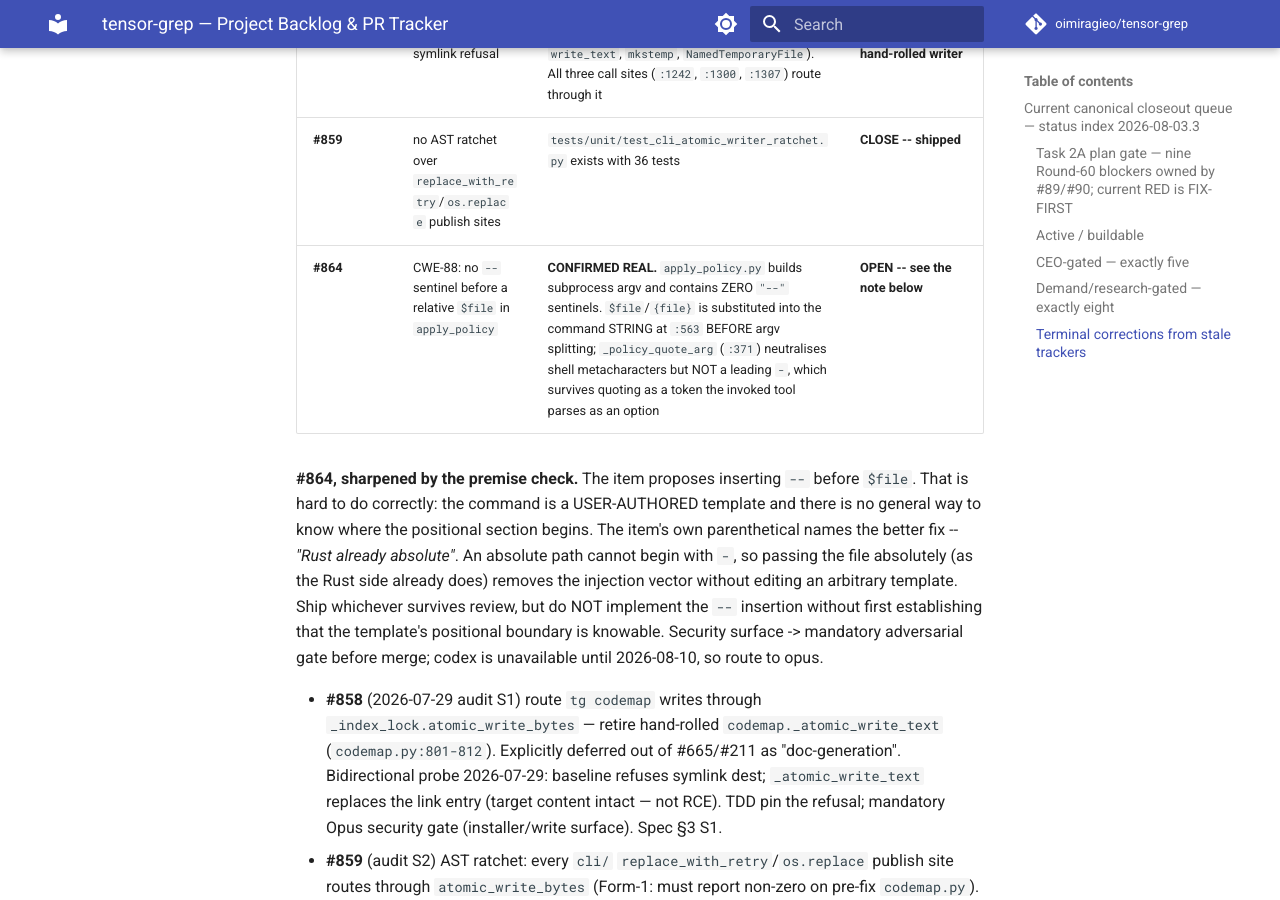
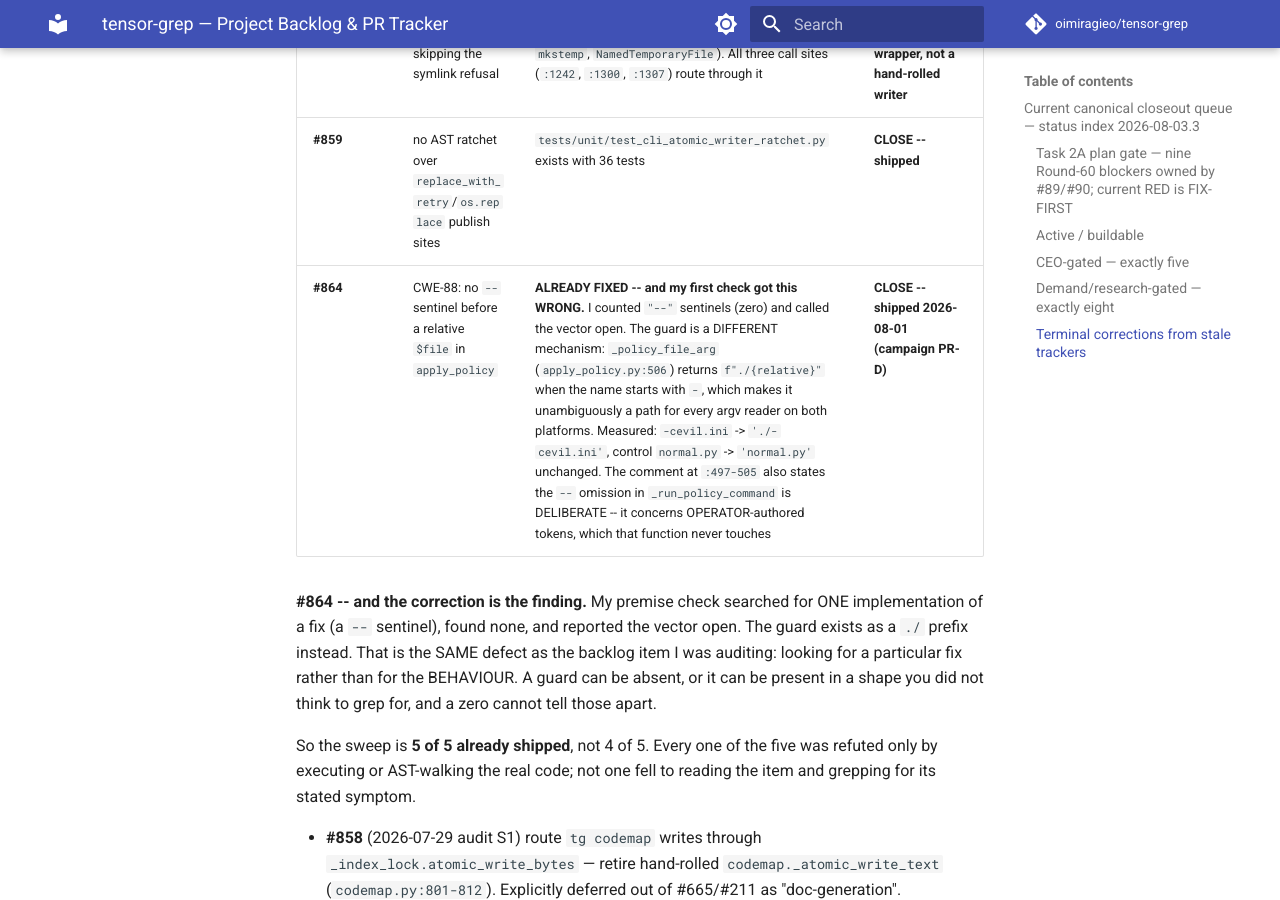
Before and after one commit to oimiragieo/tensor-grep, an MkDocs documentation site: the page built from docs/BACKLOG.md, in a window 1280 px wide and 900 px high, scrolled down 59143 px. Built offline with MkDocs 1.6.1 and Material for MkDocs 9.7.7, drawn with Linux system fonts in a browser that asks for light colours; comment, search, counter and statistics services are not loaded.

Commit message:
docs: correct #864 -- it is already fixed, and my check looked for the wrong shape
Self-correction to the commit before this one. The sweep is 5 of 5 already
shipped, not 4 of 5.

I reported #864 (CWE-88 flag injection via $file) as CONFIRMED REAL on the
evidence that apply_policy.py contains ZERO "--" sentinels. That is true and
it is not the question. The guard exists as a DIFFERENT mechanism:

  _policy_file_arg (apply_policy.py:506)
      return f"./{relative}" if relative.startswith("-") else relative

A "./" prefix makes the token unambiguously a path for every argv reader on
both platforms. Measured, bidirectionally, before writing this:

  "-cevil.ini"  -> "./-cevil.ini"    leading dash neutralised
  "normal.py"   -> "normal.py"       control unchanged, guard does not over-fire

The comment at :497-505 also states that the "--" omission in
_run_policy_command is DELIBERATE: it concerns OPERATOR-authored tokens,
which that function never touches. So the absence I measured was the
documented design, not a gap.

THE CORRECTION IS THE FINDING. My check searched for ONE implementation of a
fix, found none, and reported the vector open -- the same defect as the
backlog item I was auditing. A guard can be absent, or present in a shape you
did not think to grep for, and a zero cannot tell those apart. This is the
third time today a substring-shaped check produced a confident wrong answer
(the others: grep matching a test NAME rather than an import, and grep
matching a fix's own leftover wrapper name in codemap.py).

Not one of the five items fell to reading the item and grepping for its
stated symptom. Every refutation required executing or AST-walking the real
code.

Gates: 118 passed across backlog-tracker truth, public-docs governance, and
docs coverage.

```diff
--- a/docs/BACKLOG.md
+++ b/docs/BACKLOG.md
@@ -1476,16 +1476,17 @@ resolving citations, so anchor-checking cannot catch it -- only reproducing the
 | **#865** | `--ltl` missing from rust_core, would clap-reject | present in `SEARCH_PYTHON_PASSTHROUGH_FLAGS` at `rust_core/src/main.rs:322` with an explaining comment at `:319` AND a parity test `search_format_python_passthrough_args_routes_ltl_flag_to_python` at `:4484`. The item's stated evidence ("rust_core has zero matches") is simply false -- 6 matches | **CLOSE -- already shipped** |
 | **#858** | codemap hand-rolls `_atomic_write_text`, skipping the symlink refusal | the function survives at `codemap.py:799` but AST-walked its body is 4 statements calling only `atomic_write_bytes`/`encode`/`mkdir`, with ZERO residual write primitives (`os.replace`, `write_text`, `mkstemp`, `NamedTemporaryFile`). All three call sites (`:1242`, `:1300`, `:1307`) route through it | **CLOSE -- routed; the surviving name is a thin wrapper, not a hand-rolled writer** |
 | **#859** | no AST ratchet over `replace_with_retry`/`os.replace` publish sites | `tests/unit/test_cli_atomic_writer_ratchet.py` exists with 36 tests | **CLOSE -- shipped** |
-| **#864** | CWE-88: no `--` sentinel before a relative `$file` in `apply_policy` | **CONFIRMED REAL.** `apply_policy.py` builds subprocess argv and contains ZERO `"--"` sentinels. `$file`/`{file}` is substituted into the command STRING at `:563` BEFORE argv splitting; `_policy_quote_arg` (`:371`) neutralises shell metacharacters but NOT a leading `-`, which survives quoting as a token the invoked tool parses as an option | **OPEN -- see the note below** |
-
-**#864, sharpened by the premise check.** The item proposes inserting `--` before `$file`. That is
-hard to do correctly: the command is a USER-AUTHORED template and there is no general way to know
-where the positional section begins. The item's own parenthetical names the better fix -- *"Rust
-already absolute"*. An absolute path cannot begin with `-`, so passing the file absolutely (as the
-Rust side already does) removes the injection vector without editing an arbitrary template. Ship
-whichever survives review, but do NOT implement the `--` insertion without first establishing that
-the template's positional boundary is knowable. Security surface -> mandatory adversarial gate
-before merge; codex is unavailable until 2026-08-10, so route to opus.
+| **#864** | CWE-88: no `--` sentinel before a relative `$file` in `apply_policy` | **ALREADY FIXED -- and my first check got this WRONG.** I counted `"--"` sentinels (zero) and called the vector open. The guard is a DIFFERENT mechanism: `_policy_file_arg` (`apply_policy.py:506`) returns `f"./{relative}"` when the name starts with `-`, which makes it unambiguously a path for every argv reader on both platforms. Measured: `-cevil.ini` -> `'./-cevil.ini'`, control `normal.py` -> `'normal.py'` unchanged. The comment at `:497-505` also states the `--` omission in `_run_policy_command` is DELIBERATE -- it concerns OPERATOR-authored tokens, which that function never touches | **CLOSE -- shipped 2026-08-01 (campaign PR-D)** |
+
+**#864 -- and the correction is the finding.** My premise check searched for ONE implementation of
+a fix (a `--` sentinel), found none, and reported the vector open. The guard exists as a `./`
+prefix instead. That is the SAME defect as the backlog item I was auditing: looking for a
+particular fix rather than for the BEHAVIOUR. A guard can be absent, or it can be present in a
+shape you did not think to grep for, and a zero cannot tell those apart.
+
+So the sweep is **5 of 5 already shipped**, not 4 of 5. Every one of the five was refuted only by
+executing or AST-walking the real code; not one fell to reading the item and grepping for its
+stated symptom.
 
 - **#858** (2026-07-29 audit S1) route `tg codemap` writes through `_index_lock.atomic_write_bytes`
   — retire hand-rolled `codemap._atomic_write_text` (`codemap.py:801-812`). Explicitly deferred out of
```
